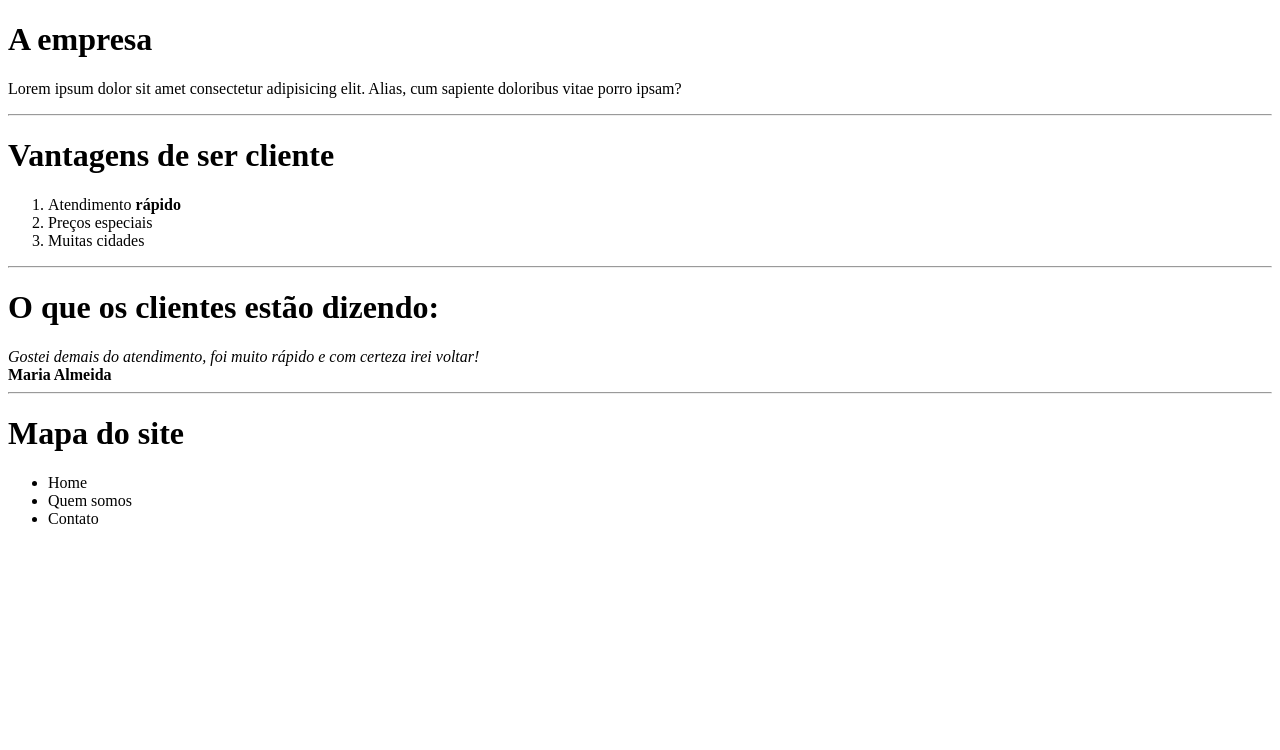
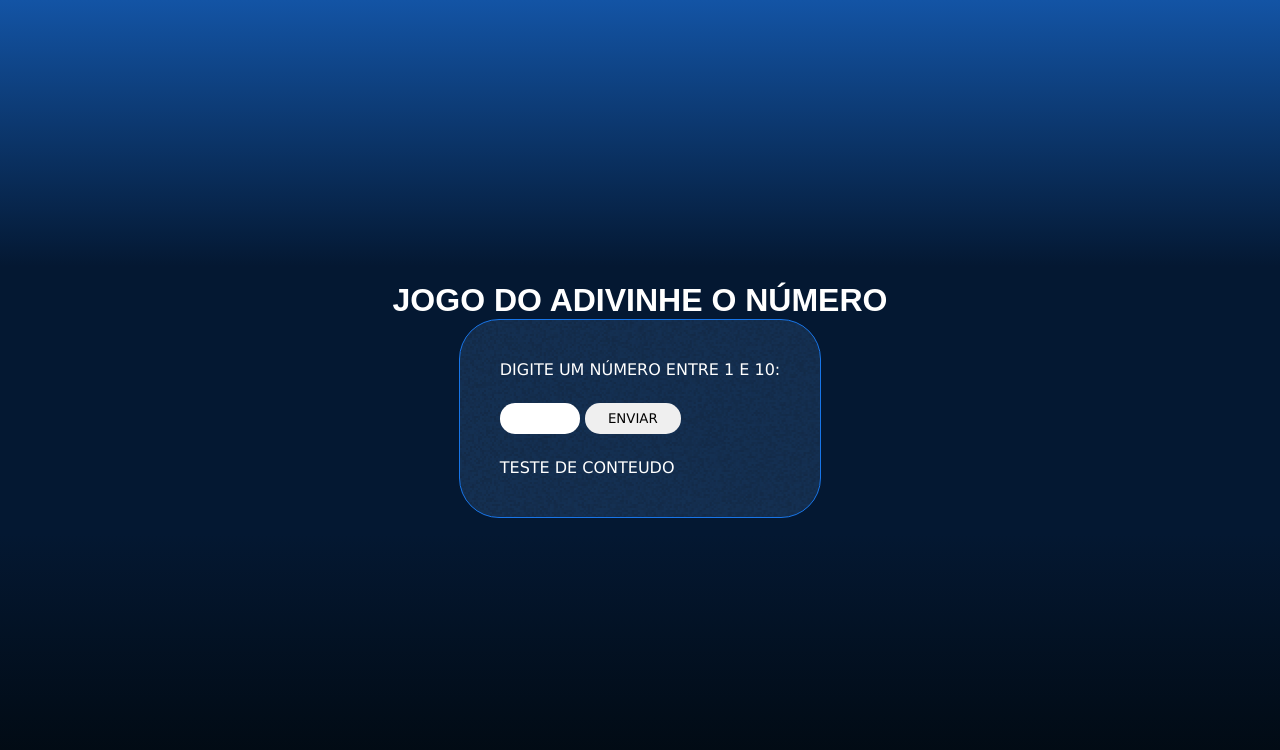
Before and after one commit to gabrielfinazzo/NovoEstudo_HTMLCSSeJavaScript, a plain HTML site: page Start_HTML/index.html in a window 1280 px wide. Drawn offline with Linux system fonts and the light colour scheme.

Commit message:
Atualização estudos JavaScript

```diff
--- a/Start_HTML/index.html
+++ b/Start_HTML/index.html
@@ -3,28 +3,22 @@
 <head>
     <meta charset="UTF-8">
     <meta name="viewport" content="width=device-width, initial-scale=1.0">
-    <title>Título</title>
+    <title>Adivinhe o Número</title>
+    <link rel="stylesheet" href="style.css">
 </head>
 <body>
-<h1>A empresa</h1>
-<p>Lorem ipsum dolor sit amet consectetur adipisicing elit. Alias, cum sapiente doloribus vitae porro ipsam?</p>
-<hr>
-<h1>Vantagens de ser cliente</h1>
-<ol>
-    <li>Atendimento <strong>rápido</strong></li>
-    <li>Preços especiais</li>
-    <li>Muitas cidades</li>
-</ol>
-<hr>
-<h1>O que os clientes estão dizendo:</h1>
-<em>Gostei demais do atendimento, foi muito rápido e com certeza irei voltar!</em><br>
-<strong>Maria Almeida</strong>
-<hr>
-<h1>Mapa do site</h1>
-<ul>
-    <li>Home</li>
-    <li>Quem somos</li>
-    <li>Contato</li>
-</ul>
+    <h1>Jogo do adivinhe o número</h1>
+    <main>
+        <section class="formInputs">
+            <p>Digite um número entre 1 e 10:</p>
+            <input type="text" id="numeroChute">
+            <input type="button" value="Enviar" id="button" onclick="pegarValor()">
+        </section>
+        <section class="resultados">
+            <p id="resultado">Teste de conteudo</p>
+        </section>
+    </main>
+
+    <script src="script.js"></script>
 </body>
 </html>
--- /dev/null
+++ b/Start_HTML/script.js
@@ -0,0 +1,11 @@
+function pegarValor() {
+    const valor = document.getElementById('numeroChute').value;
+    document.getElementById('resultado').textContent = `Você digitou ${valor}`;
+
+};
+
+let chute = parseInt(valor)
+let numeroSecreto = parseInt(Math.random() *10 + 1);
+
+console.log(valor);
+console.log(numeroSecreto);
--- /dev/null
+++ b/Start_HTML/style.css
@@ -0,0 +1,81 @@
+* {
+    box-sizing: border-box;
+    margin: 0;
+    padding: 0;
+    font-family: Verdana, Geneva, Tahoma, sans-serif;
+}
+
+body {
+    height: 100vh;
+    max-width: 100%;
+    background: linear-gradient(#1354A5 0%, #041832 33.33%, #041832 66.67%, #01080E 100%);
+    display: flex;
+    justify-content: center;
+    align-items: center;
+    flex-direction: column;
+}
+
+body h1 {
+    font-family: 'Chakra Petch', sans-serif;
+    color: white;
+    text-transform: uppercase;
+}
+
+main {
+    display: flex;
+    justify-content: center;
+    align-items: flex-start;
+    flex-direction: column;
+    background-image: url(img/Ruido.png);
+    padding: 2.5rem;
+    border-radius: 2.5rem;
+    color: white;
+    border: 1px solid #1875E8;
+    font-family: Verdana, Geneva, Tahoma, sans-serif;
+    text-transform: uppercase;
+}
+
+
+#numeroChute {
+    width: 5rem;
+}
+
+#button {
+    width: 6rem;
+    text-transform: uppercase;
+}
+
+input {
+    border-radius: 15px;
+    outline: none;
+    padding: 0.5rem;
+    border: none;
+}
+
+input:focus {
+    outline: none;
+}
+
+
+.formInputs p {
+    padding-bottom: 1.5rem;
+}
+
+.formInputs {
+    padding-bottom: 1.5rem;
+    color: white;
+    cursor: pointer;
+
+}
+
+/* body::before {
+    background-image: url(img/code.png);
+    background-repeat: no-repeat;
+    background-position: right;
+    display: block;
+    position: absolute;
+    width: 100%;
+    height: 100%;
+    content: '';
+    opacity: 0.4;
+}  */
--- a/logica-js-projeto_inicial/app.js
+++ b/logica-js-projeto_inicial/app.js
@@ -1,4 +1,4 @@
-alert('Boas vindas ao jogo do número secreto');
+/* alert('Boas vindas ao jogo do número secreto');
 let numeroMaximo = 100;
 let numeroSecreto = parseInt(Math.random() * numeroMaximo + 1);
 console.log(numeroSecreto);
@@ -24,7 +24,7 @@ while (numeroSecreto !== chute) {
 let palavraTentativa = tentativas > 1 ? 'tentativas' : 'tentativa';
 
 alert(`Isso ai! Você descobriu o número secreto ${numeroSecreto} com ${tentativas} ${palavraTentativa}.`);
-
+ */
 
 /* if (tentativas > 1) {
     alert(`Isso ai! Você descobriu o número secreto ${numeroSecreto} com ${tentativas} tentativas.`);
```
Also changed, not shown: logica-js-projeto_inicial/index.html (+1 -0 lines), logica-js-projeto_inicial/script.js (added, +24 -0 lines), Start_HTML/img/Ruido.png (added), Start_HTML/img/code.png (added).
